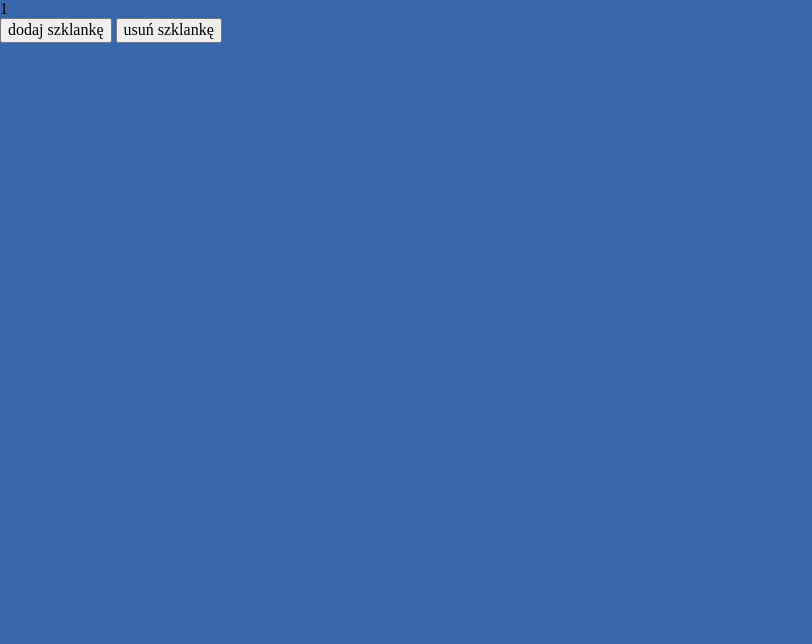
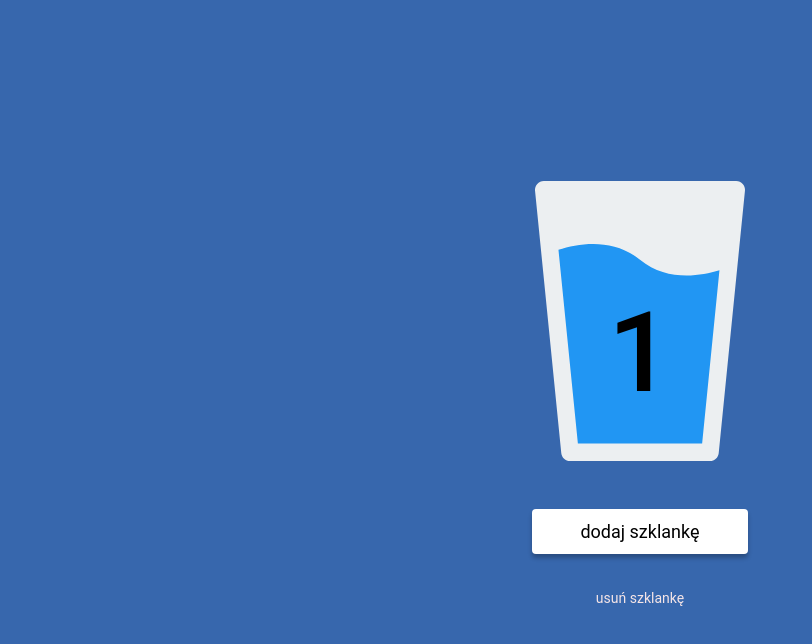
Before and after one commit to mariuszderda/hydrapp, a website: page src/content/index.html in a window 1280 px wide. Shown: the whole page, without its empty margins (0-812 px from the left). Drawn offline with nearby package versions, Linux system fonts and the light colour scheme; files that its build step writes are made by us from their sources.

Commit message:
feat: add style

```diff
--- a/src/content/index.html
+++ b/src/content/index.html
@@ -35,10 +35,10 @@
   <body>
     <main class="main">
       <div class="counter">
-        <span class="counter__number">1</span>
+        <span class="counter__value counter__value--js">1</span>
       </div>
-    <button class="btn btn--add">dodaj szklankę</button>
-    <button class="btn btn--remove">usuń szklankę</button>
+    <button class="btn-add btn-add--js">dodaj szklankę</button>
+    <button class="btn-remove btn-remove--js">usuń szklankę</button>
     </main>
 
     <script src="js/main.js"></script>
--- a/src/scss/main.scss
+++ b/src/scss/main.scss
@@ -12,4 +12,55 @@ html {
 
 body {
   background: $blue;
+  color: #fff;
+  font-family: Roboto, sans-serif;
+  min-height: 100vh;
+  font-weight: 500;
+  padding: 16px;
+  display: flex;
+  justify-content: center;
+  align-items: center;
 }
+.main {
+  display: flex;
+  flex-direction: column;
+  align-items: center;
+}
+.counter{
+  height: 280px;
+  width: 280px;
+  background: url(/assets/img/water-glass.svg) center center;
+  -webkit-background-size: contain;
+  background-size: contain;
+  display: flex;
+  align-items: center;
+  justify-content: center;
+  color:#000;
+  font-size: 112px;
+  &__value{
+    display: block;
+    padding-top: 64px;
+  }
+}
+
+.btn-add{
+  min-width: 216px;
+  display: block;
+  margin: 48px 0 24px;
+  line-height: 21px;
+  font-size: 18px;
+  padding: 12px;
+  background: #FFFFFF;
+  box-shadow: 0px 4px 4px rgba(0, 0, 0, 0.25);
+  border-radius: 4px;
+  border: none;
+}
+
+.btn-remove{
+  min-width: 216px;
+  font-size: 14px;
+  padding: 12px;
+  background: none;
+  border: none;
+  color: #F5E5E7;
+}
```
